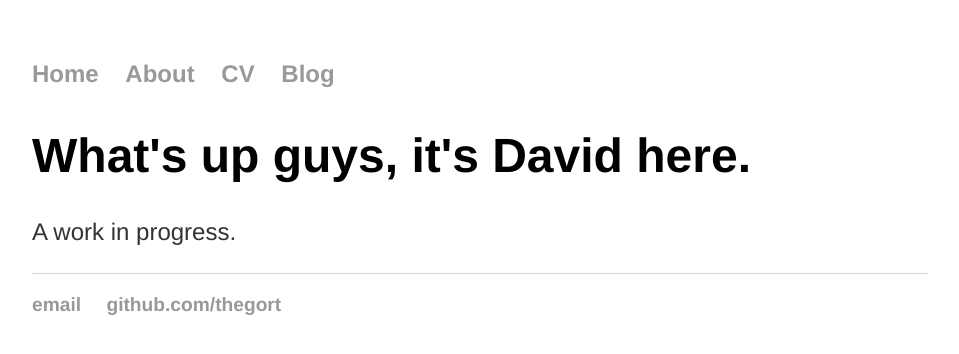
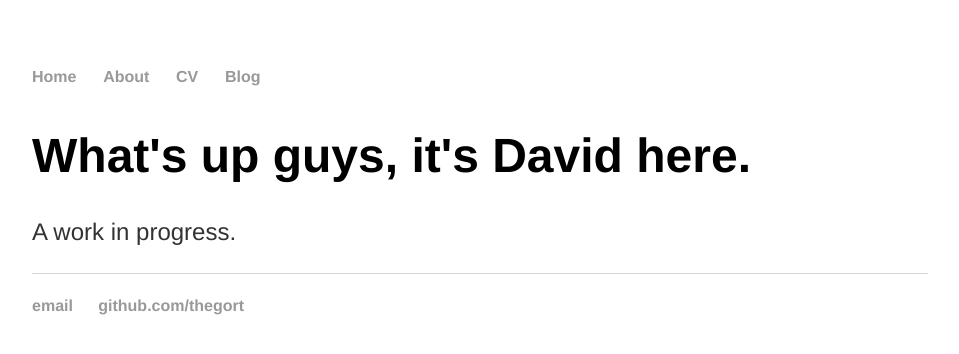
Before and after one commit to TheGort/thegort.github.io, a Jekyll site: the page built from index.html, in a window 1280 px wide. Shown: the top 354 px of the page, without its empty margins (160-1119 px from the left). Built offline with Jekyll 4.4.1, drawn with Linux system fonts in a browser that asks for light colours.

Commit message:
Update main.css

```diff
--- a/css/main.css
+++ b/css/main.css
@@ -1,6 +1,6 @@
 * {
     font-family:'Helvetica', 'Arial', 'Sans-Serif';
-    font-size: 1em;
+    font-size: 1rem;
 }
 body {
     margin: 60px auto;
```
